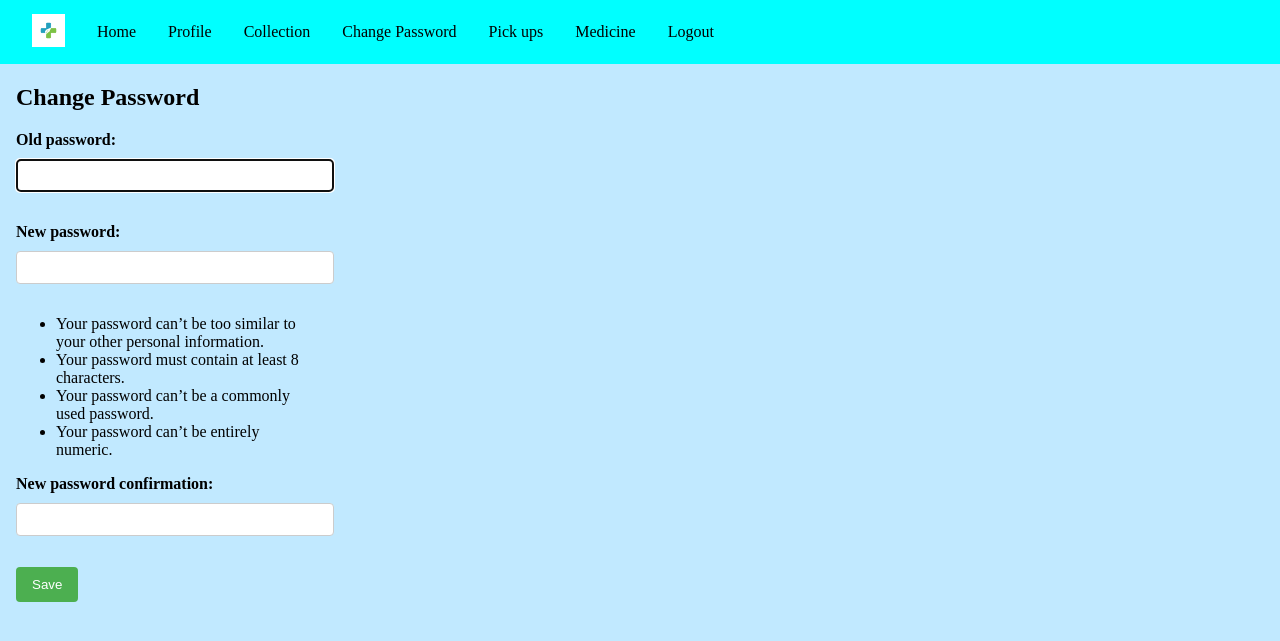
After one commit to yusuf-ozmen/django-apotheek, a Django app: page /change_password/ in a window 1280 px wide. The commit adds this page. Shown: the top 641 px of the page. Run offline with Django 4.2, Linux system fonts and the light colour scheme; a user stored in the database is signed in.

Commit message:
User can now change password
Also made some changes to how the collection works

```diff
--- /dev/null
+++ b/base/templates/base/change_password.html
@@ -0,0 +1,12 @@
+{% extends 'base/base.html' %}
+
+{% block title %}Change Password{% endblock title %}
+
+{% block content %}
+    <h2>Change Password</h2>
+    <form method="POST">
+        {% csrf_token %}
+        {{ form.as_p }}
+        <button type="submit" class="button">Save</button>
+    </form>
+{% endblock content %}
--- a/base/templates/base/menu.html
+++ b/base/templates/base/menu.html
@@ -6,6 +6,7 @@
         <div class="item"><a href="{% url 'index' %}">Home</a></div>
         <div class="item"><a href="{% url 'profile' %}">Profile</a></div>
         <div class="item"><a href="{% url 'collection' %}">Collection</a></div>
+        <div class="item"><a href="{% url 'change_password' %}">Change Password</a></div>
         {% if user.is_staff %}
             <div class="item"><a href="{% url 'pickups' %}">Pick ups</a></div>
             <div class="item"><a href="{% url 'medicines' %}">Medicine</a></div>
--- a/base/urls.py
+++ b/base/urls.py
@@ -17,4 +17,5 @@ urlpatterns = [
     path('pickups/create/', views.create_pickup, name='create_pickup'),
     path('pickups/approve/<int:id>/', views.approve_pickup, name='approve_pickup'),
     path('pickups/delete/<int:id>/', views.delete_pickup, name='delete_pickup'),
+    path('change_password/', views.change_password, name='change_password'),
 ]
--- a/base/views.py
+++ b/base/views.py
@@ -2,12 +2,14 @@ import datetime
 from django.shortcuts import redirect, render
 from django.http import HttpResponse
 from .models import Profile, Medicine, Collection
-from .forms import NameForm, MedicineForm, CollectionForm, ProfileForm
+from .forms import MedicineForm, CollectionForm, ProfileForm
 from django.contrib import messages
 from django.contrib.auth.forms import UserCreationForm
 from django.contrib.auth import login
 from django.contrib.auth.decorators import login_required
 from django.contrib.admin.views.decorators import staff_member_required
+from django.contrib.auth import update_session_auth_hash
+from django.contrib.auth.forms import PasswordChangeForm
 
 # Create your views here.
 
@@ -135,3 +137,18 @@ def delete_pickup(request, id):
         messages.success(request, "Pick up deleted.")
         return redirect('pickups')
     return render(request, 'base/delete_pickup.html', {'pickup': pickup})
+
+@login_required
+def change_password(request):
+    if request.method == 'POST':
+        form = PasswordChangeForm(request.user, request.POST)
+        if form.is_valid():
+            user = form.save()
+            update_session_auth_hash(request, user)
+            messages.success(request, 'Your password was successfully updated!')
+            return redirect('change_password')
+        else:
+            messages.error(request, 'Please correct the error below.')
+    else:
+        form = PasswordChangeForm(request.user)
+    return render(request, 'base/change_password.html', {'form': form})
```
Also changed, not shown: base/templates/base/collection.html (+6 -8 lines), base/templates/base/create_medicine.html (renamed from base/templates/base/createMedicine.html), base/templates/base/create_pickup.html (renamed from base/templates/base/createPickup.html), base/templates/base/delete_medicine.html (renamed from base/templates/base/deleteMedicine.html), base/templates/base/delete_pickup.html (renamed from base/templates/base/deletePickup.html), base/templates/base/edit_medicine.html (renamed from base/templates/base/editMedicine.html), db.sqlite3.
